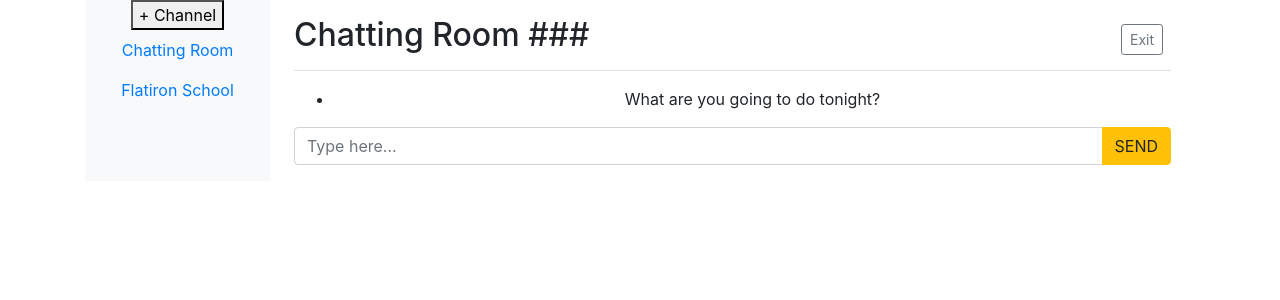
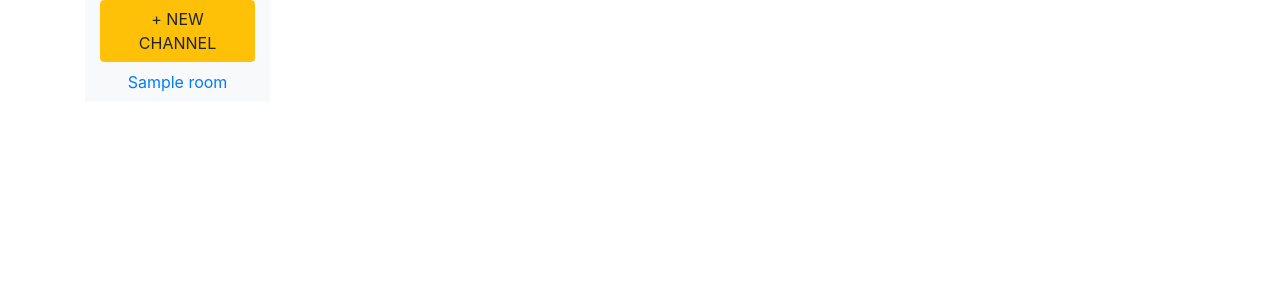
Before and after one commit to ching-wang/socket-chat, a Flask app: template templates/main.html in a window 1280 px wide. Shown: the part 72-372 px from the top of the page. Run offline with Flask 2, Linux system fonts and the light colour scheme; the template is opened without the code that fills it: most values are stand-ins (such as "Sample title", 1, 10 or a date in 2020); some libraries are stand-ins or nearby versions.

Commit message:
added dashboard templates

```diff
--- /dev/null
+++ b/templates/dashboard.html
@@ -0,0 +1,90 @@
+{% extends 'layout.html' %} {% block title%}Dashboard{% endblock%} {% block body
+%} {% block contents %} {% if "display_name" in session %}
+
+<h2>You are logged in {{ session["display_name"] }}</h2>
+{% endif %}
+<div class="container-fluid">
+  <div class="row">
+    <nav class="col-md-2 d-none d-md-block bg-light sidebar">
+      <div class="sidebar-sticky">
+        <button
+          type="button"
+          class="btn btn-warning"
+          data-toggle="modal"
+          data-target="#exampleModal"
+          data-whatever="@mdo"
+        >
+          + NEW CHANNEL
+        </button>
+        <div
+          class="modal fade"
+          id="exampleModal"
+          tabindex="-1"
+          role="dialog"
+          aria-labelledby="exampleModalLabel"
+          aria-hidden="true"
+        >
+          <div class="modal-dialog" role="document">
+            <div class="modal-content">
+              <div class="modal-header">
+                <h5 class="modal-title" id="exampleModalLabel">
+                  Create an new channel
+                </h5>
+                <button
+                  type="button"
+                  class="close"
+                  data-dismiss="modal"
+                  aria-label="Close"
+                >
+                  <span aria-hidden="true">&times;</span>
+                </button>
+              </div>
+              <div class="modal-body">
+                <form method="post" action="/">
+                  <div class="form-group">
+                    <label for="recipient-name" class="col-form-label"
+                      >Channel Name:</label
+                    >
+                    <input
+                      type="text"
+                      class="form-control"
+                      id="recipient-name"
+                    />
+                  </div>
+                  <div class="modal-footer">
+                    <button
+                      type="button"
+                      class="btn btn-secondary"
+                      data-dismiss="modal"
+                    >
+                      Cancel
+                    </button>
+                    <button type="submit" class="btn btn-primary">
+                      Create
+                    </button>
+                  </div>
+                </form>
+              </div>
+            </div>
+          </div>
+        </div>
+        <ul class="nav flex-column">
+          {% for name, c in rooms.items() %}
+          <li class="nav-item">
+            <a
+              class="nav-link active"
+              href="{{ url_for('room', room_name=name )}}"
+            >
+              <span data-feather="home"></span>
+              {{ name }} <span class="sr-only">(current)</span>
+            </a>
+          </li>
+          {% endfor %}
+        </ul>
+      </div>
+    </nav>
+
+    {% block chatting_room %} {% endblock %}
+  </div>
+</div>
+{% endblock %} {% endblock %}
--- a/templates/layout.html
+++ b/templates/layout.html
@@ -6,6 +6,21 @@
     <script
       type="text/javascript"
       src="//cdnjs.cloudflare.com/ajax/libs/socket.io/1.3.6/socket.io.min.js"
+    ></script>
+    <script
+      src="https://code.jquery.com/jquery-3.2.1.slim.min.js"
+      integrity="sha384-KJ3o2DKtIkvYIK3UENzmM7KCkRr/rE9/Qpg6aAZGJwFDMVNA/GpGFF93hXpG5KkN"
+      crossorigin="anonymous"
+    ></script>
+    <script
+      src="https://cdnjs.cloudflare.com/ajax/libs/popper.js/1.12.9/umd/popper.min.js"
+      integrity="sha384-ApNbgh9B+Y1QKtv3Rn7W3mgPxhU9K/ScQsAP7hUibX39j7fakFPskvXusvfa0b4Q"
+      crossorigin="anonymous"
+    ></script>
+    <script
+      src="https://maxcdn.bootstrapcdn.com/bootstrap/4.0.0/js/bootstrap.min.js"
+      integrity="sha384-JZR6Spejh4U02d8jOt6vLEHfe/JQGiRRSQQxSfFWpi1MquVdAyjUar5+76PVCmYl"
+      crossorigin="anonymous"
     ></script>
     <link
       rel="stylesheet"
@@ -41,6 +56,10 @@
   </nav>
   <body class="text-center">
     <div class="container">
+      <!-- {% with messages =
+        get_flashed_messages(with_categories=true) %} {% if messages %} {{
+        messages[0][0]}} {{ messages[0][1]}} {% endif %} {% endwith %} -->
+
       {% block body %} {% endblock %}
     </div>
   </body>
--- a/templates/main.html
+++ b/templates/main.html
@@ -1,72 +1 @@
-{% extends 'layout.html' %} {% block title%}Chat Page{% endblock%} {% block body
-%} {% if "display_name" in session %}
-<h2>You are logged in {{ session["display_name"] }}</h2>
-{% endif %}
-<div class="container-fluid">
-  <div class="row">
-    <nav class="col-md-2 d-none d-md-block bg-light sidebar">
-      <div class="sidebar-sticky">
-        <button>+ Channel</button>
-        <ul class="nav flex-column">
-          <li class="nav-item">
-            <a class="nav-link active" href="#">
-              <span data-feather="home"></span>
-              Chatting Room <span class="sr-only">(current)</span>
-            </a>
-          </li>
-        </ul>
-          <a class="d-flex align-items-center text-muted" href="#">
-            <span data-feather="plus-circle"></span>
-          </a>
-        </h6>
-        <ul class="nav flex-column mb-2">
-          <li class="nav-item">
-            <a class="nav-link" href="#">
-              <span data-feather="file-text"></span>
-              Flatiron School
-            </a>
-          </li>
-        </ul>
-      </div>
-    </nav>
-
-    <main role="main" class="col-md-9 ml-sm-auto col-lg-10 pt-3 px-4">
-      <div
-        class="d-flex justify-content-between flex-wrap flex-md-nowrap align-items-center pb-2 mb-3 border-bottom"
-      >
-        <h1 class="h2">Chatting Room ###</h1>
-        <div class="btn-toolbar mb-2 mb-md-0">
-          <div class="btn-group mr-2">
-            <button class="btn btn-sm btn-outline-secondary">Exit</button>
-          </div>
-        </div>
-      </div>
-
-      <div>
-        <ul id="messages">
-          <li>What are you going to do tonight?</li>
-        </ul>
-      </div>
-      <form class="form" method="post" action="#">
-        <div id="input-area" class="input-group mb-3">
-          <input
-            type="text"
-            id="user_message"
-            class="form-control"
-            placeholder="Type here..."
-            aria-label="Type a message"
-            aria-describedby="basic-addon2"
-            autocomplete="off"
-          />
-          <div class="input-group-append">
-            <button id="send_message" class="btn btn-warning" type="submit">
-              SEND <i class="fas fa-paper-plane"></i>
-            </button>
-          </div>
-        </form>
-    </main>
-    </div>
-  </div>
-</div>
-
-{% endblock %}
+{% extends 'dashboard.html' %} {% block content %} {% endblock %}
```
